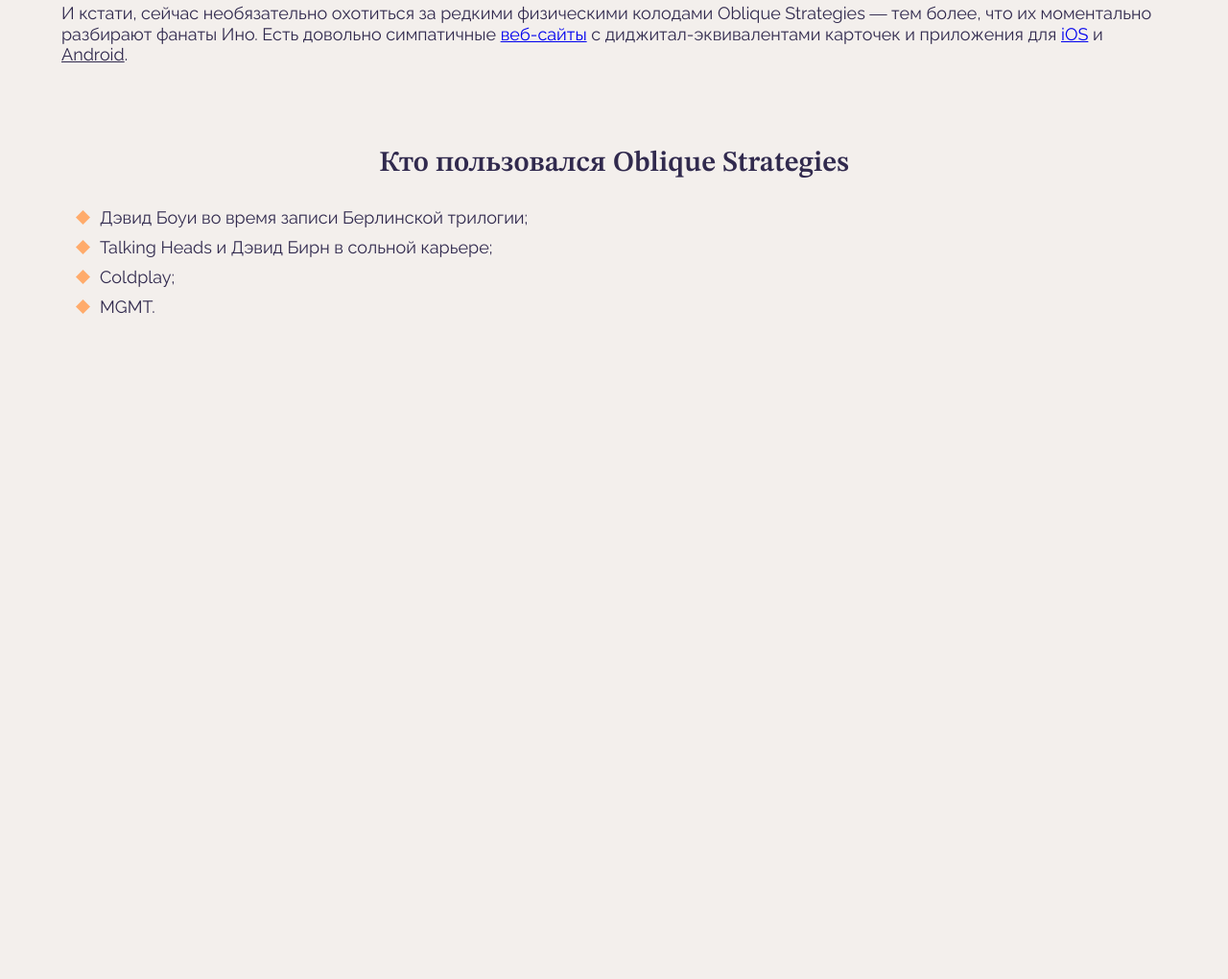
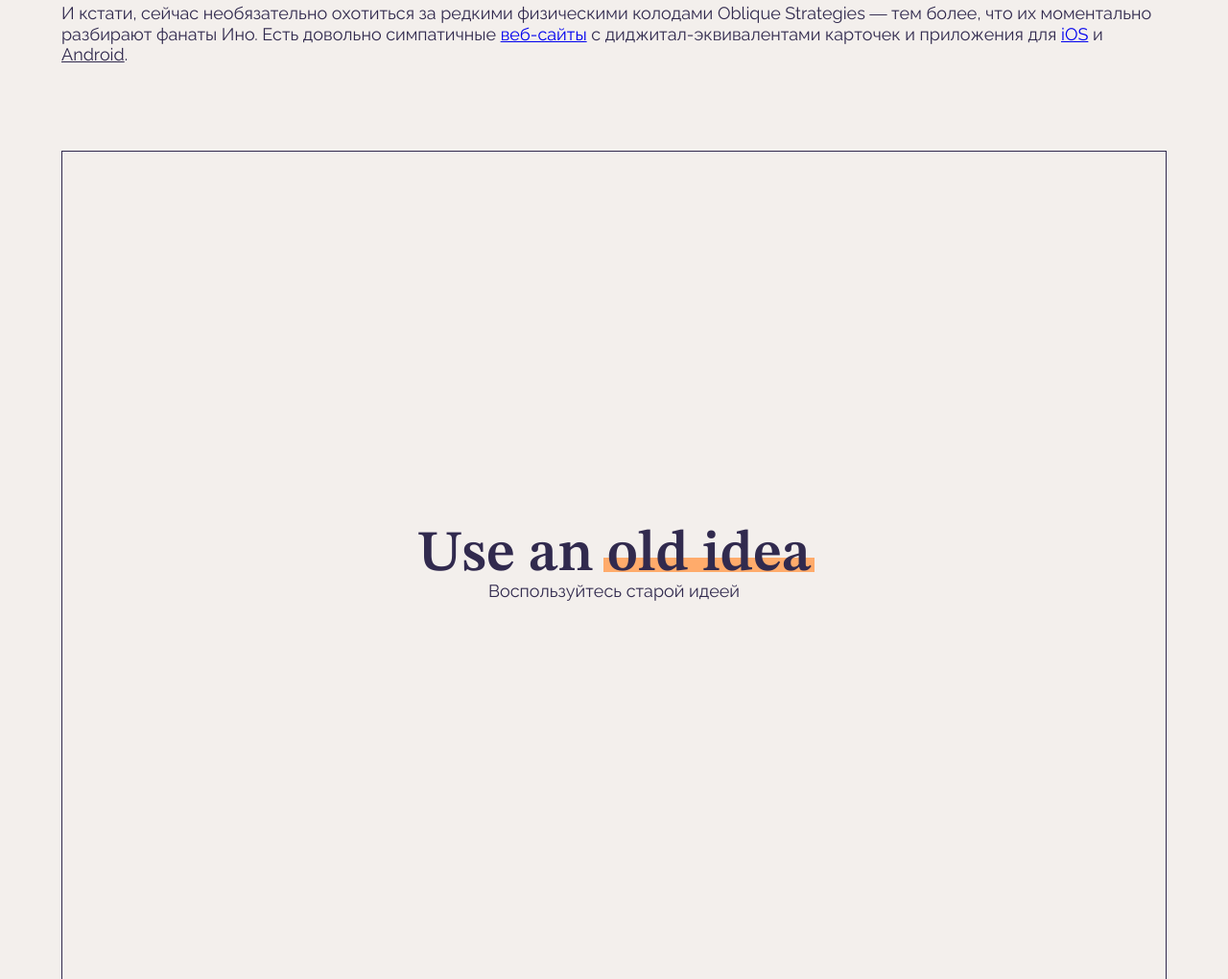
Before and after one commit to elmurat-karabekov/practicum-karty-podskazhut, a plain HTML site: page index.html in a window 1280 px wide. Shown: the part 2308-3328 px from the top of the page at 96% size. Before the commit the page ends 2638 px from the top, so only its background shows below. Drawn offline with Linux system fonts and the light colour scheme.

Commit message:
card section added

```diff
--- a/index.html
+++ b/index.html
@@ -113,6 +113,12 @@
           >.
         </p>
       </div>
+      <article class="content__card">
+        <h3 class="content__card-title heading">
+          Use an <span class="colored-text">old idea</span>
+        </h3>
+        <p class="content__card-subtitle">Воспользуйтесь старой идеей</p>
+      </article>
       <h2 class="content__title heading">Кто пользовался Oblique Strategies</h2>
       <div class="content__text-block">
         <ul class="content__list">
--- a/styles/style.css
+++ b/styles/style.css
@@ -131,3 +131,37 @@ figure {
   padding: 20px;
   text-align: center;
 }
+
+.content__card {
+  display: flex;
+  flex-direction: column;
+  justify-content: center;
+  align-items: center;
+  aspect-ratio: 4/3;
+  border: 1px solid currentColor;
+  margin-block-start: 7vi;
+}
+
+.content__card-title {
+  font-size: 60px;
+}
+
+.content__card-subtitle {
+  font-size: 18px;
+}
+
+.colored-text {
+  position: relative;
+  display: inline-block;
+}
+
+.colored-text::after {
+  content: '';
+  position: absolute;
+  inline-size: calc(100% + 8px);
+  block-size: 0.5ch;
+  background-color: var(--accent-color);
+  z-index: -1;
+  inset-block-end: 0.3ch;
+  inset-inline-start: -4px;
+}
```
